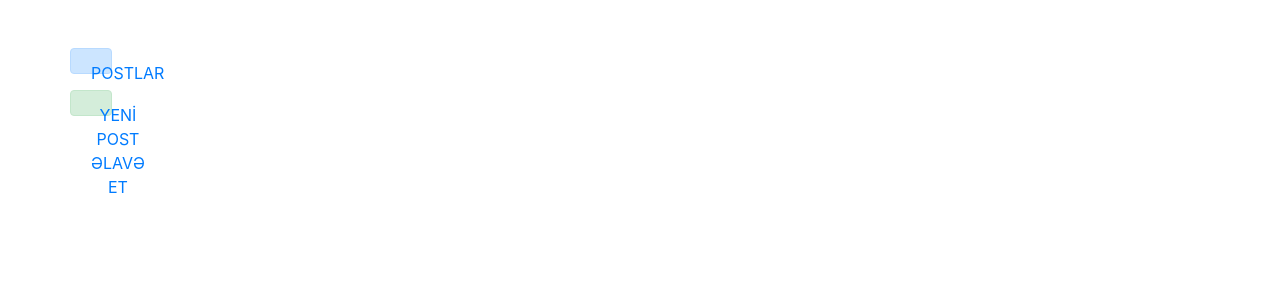
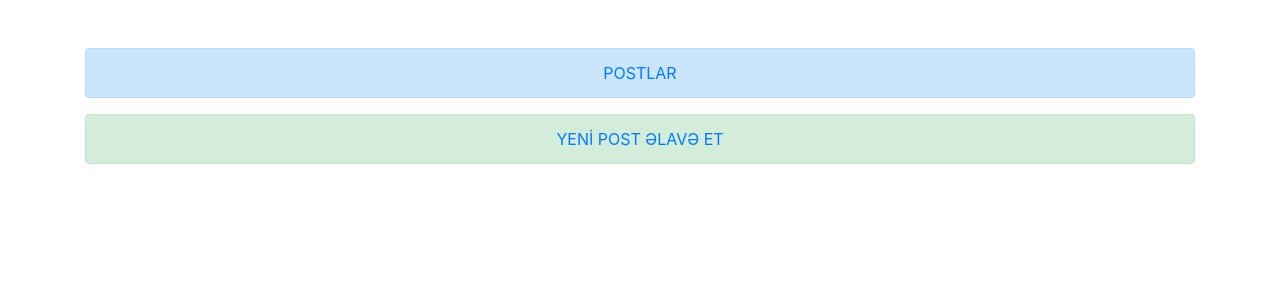
Before and after one commit to xeayal/PHP-REST-API-SIMPLY-OOP-BLOG, a PHP site: page /metakMVC/home in a window 1280 px wide. Shown: the top 300 px of the page. Run offline with PHP 8.4, Linux system fonts and the light colour scheme.

Commit message:
Update home.view.php

```diff
--- a/app/view/home.view.php
+++ b/app/view/home.view.php
@@ -10,16 +10,14 @@
 <body>
     <div class="container">
         <div class="row mt-5">
-            <center>
-                <div class="col-3 alert alert-primary">
-                    <a class="position-absolute top-50 start-50 translate-middle text-decoration-none"
-                        href="posts/">POSTLAR</a>
+                <div class="col-lg-12">
+                    <div class="col-lg-12 alert alert-primary">
+                        <center><a class="text-center text-decoration-none" href="posts/">POSTLAR</a></center>
+                    </div>
+                    <div class="col-lg-12 alert alert-success">
+                        <center><a class="text-decoration-none" href="login">YENİ POST ƏLAVƏ ET</a></center>
+                    </div>
                 </div>
-                <div class="col-3 alert alert-success">
-                    <a class="position-absolute top-50 start-50 translate-middle text-decoration-none" href="login">YENİ
-                        POST ƏLAVƏ ET</a>
-                </div>
-            </center>
         </div>
     </div>
 </body>
```
